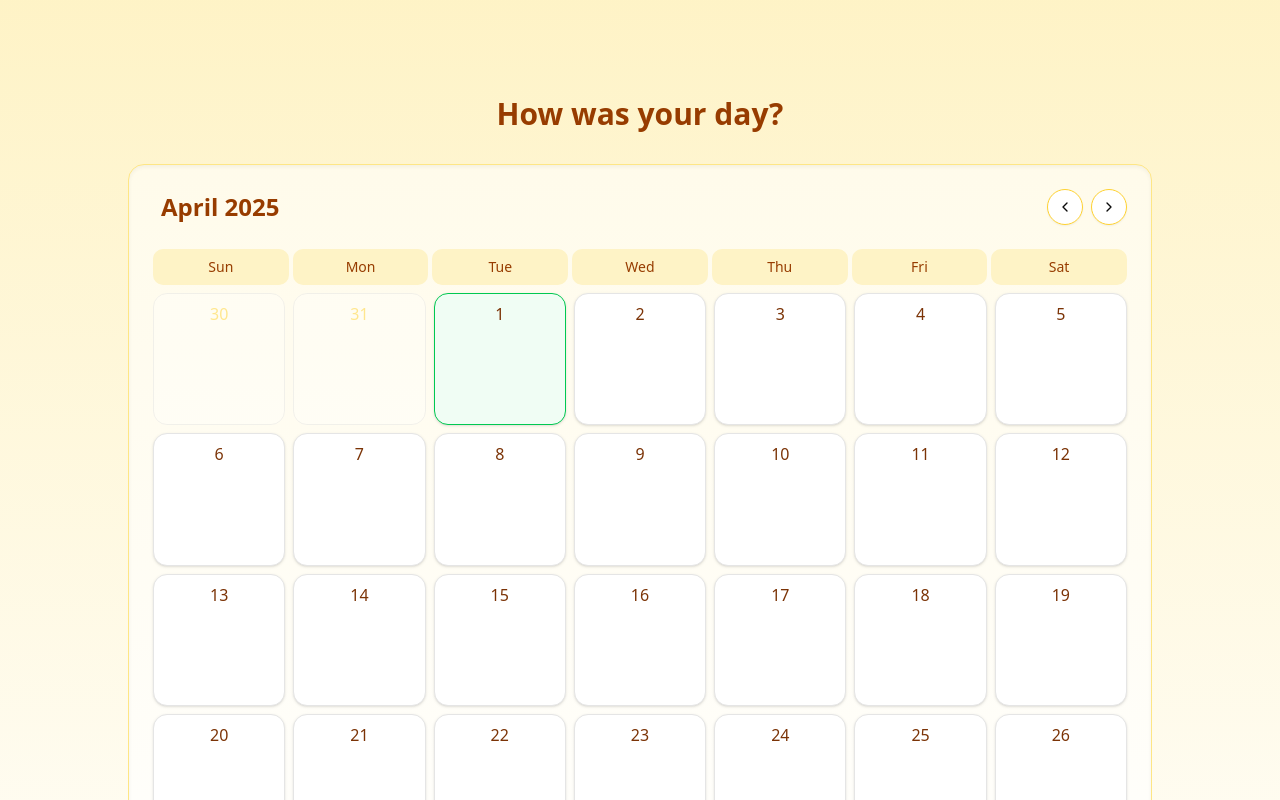
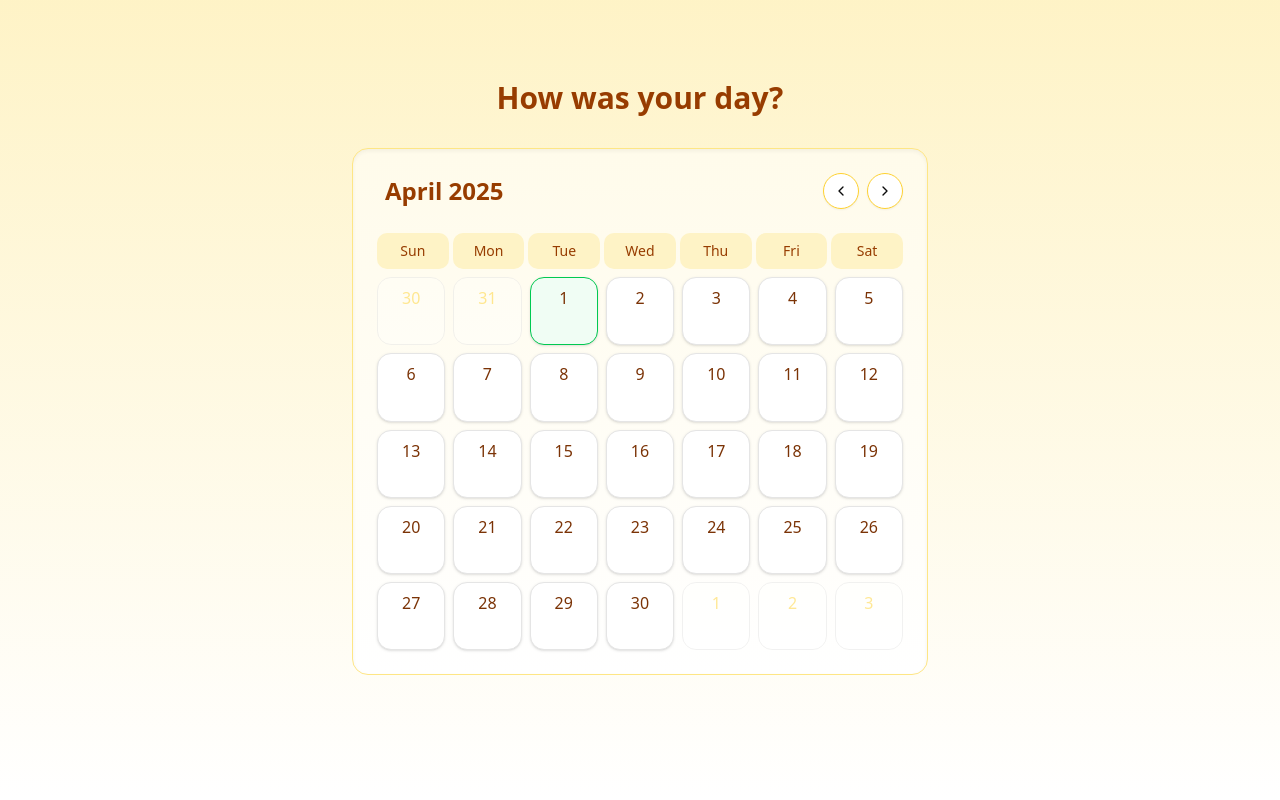
Before and after one commit to SebDiyx/how-was-your-day, a Next.js app: page / in a window 1280 px wide. Shown: the top 800 px of the page. Built offline with nearby package versions, Linux system fonts and the light colour scheme.

Commit message:
Update styling to ensure calendar fits on single screen

```diff
--- a/src/app/page.tsx
+++ b/src/app/page.tsx
@@ -62,12 +62,12 @@ export default function Home() {
   };
 
   return (
-    <main className="flex min-h-screen flex-col items-center p-4 md:p-24 bg-gradient-to-b from-amber-100 to-white">
+    <main className="flex min-h-screen flex-col items-center p-4 md:p-20 bg-gradient-to-b from-amber-100 to-white">
       <h1 className="text-3xl font-bold mb-8 text-amber-800 flex items-center gap-2">
         How was your day?
       </h1>
 
-      <div className="w-full max-w-5xl ">
+      <div className="w-full max-w-xl">
         <Calendar onDayClick={handleDayClick} dayEntries={dayEntries} />
       </div>
 
```
